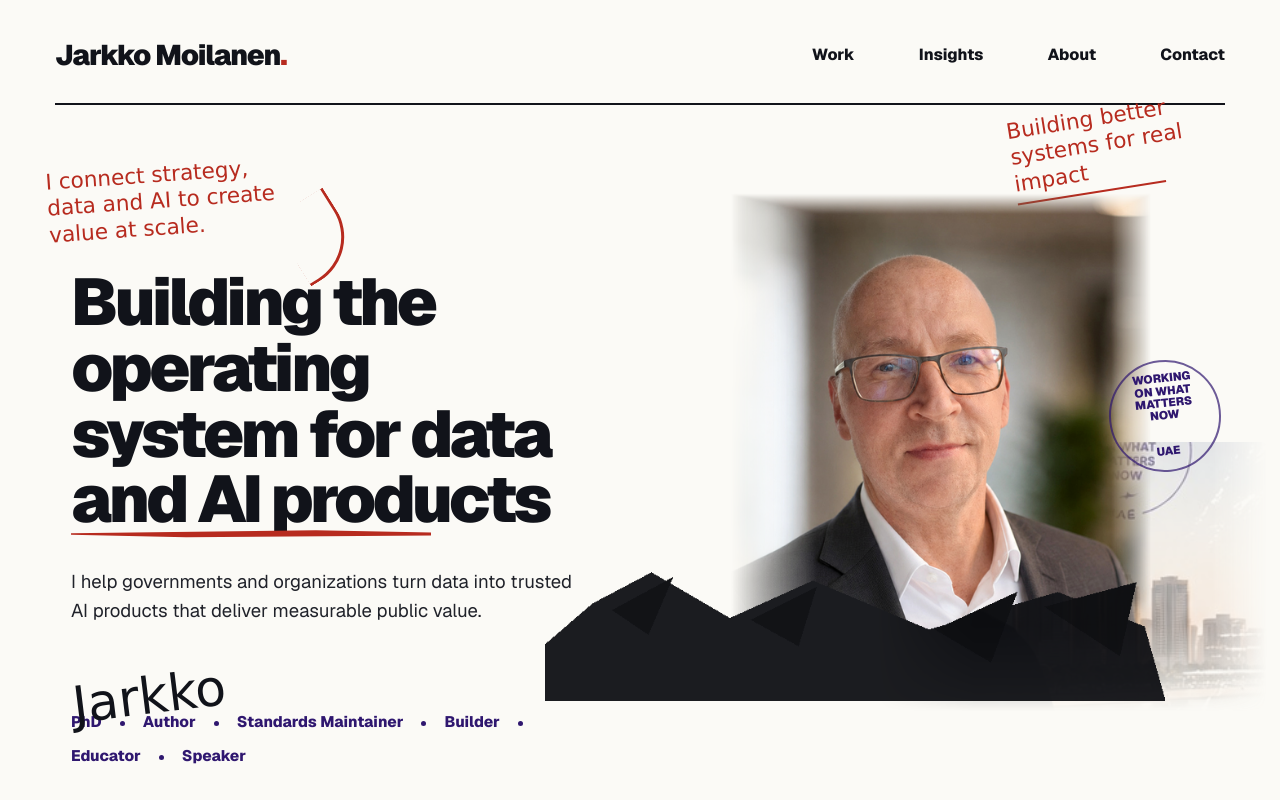
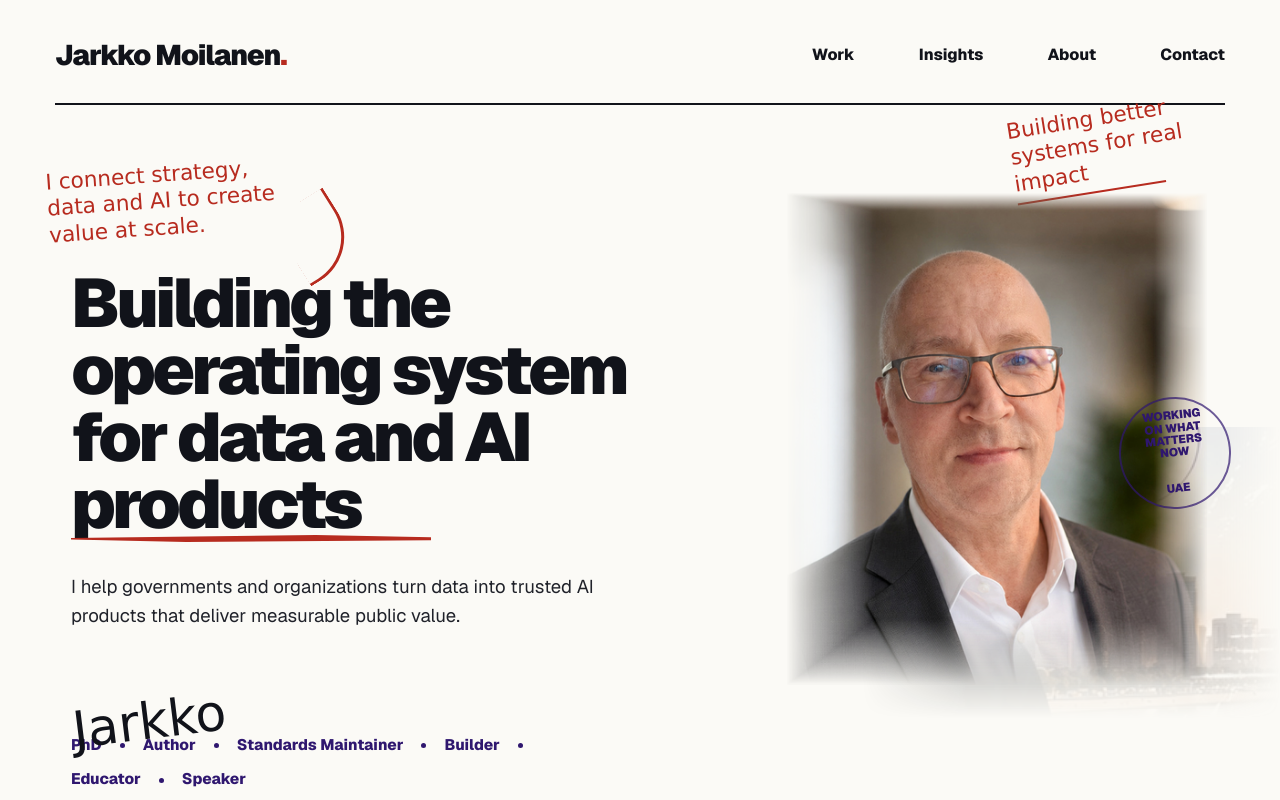
Before and after one commit to kyyberi/jarkko, a Next.js app: page / in a window 1280 px wide. Shown: the top 800 px of the page. Built offline with nearby package versions, Linux system fonts and the light colour scheme.

Commit message:
Simplify hero portrait treatment

```diff
--- a/app/globals.css
+++ b/app/globals.css
@@ -87,26 +87,26 @@ img {
 .hero {
   position: relative;
   display: grid;
-  grid-template-columns: minmax(420px, 0.92fr) minmax(520px, 1.08fr);
-  align-items: center;
+  grid-template-columns: minmax(420px, 0.98fr) minmax(520px, 1.02fr);
+  align-items: start;
   width: min(100% - 110px, 1320px);
-  min-height: 650px;
+  min-height: 720px;
   margin: 0 auto;
 }
 
 .hero-copy {
   position: relative;
   z-index: 3;
-  padding: 72px 0 62px 16px;
+  padding: 72px 0 54px 16px;
 }
 
 .hero h1 {
-  max-width: 585px;
+  max-width: 640px;
   margin: 92px 0 28px;
   color: var(--ink);
-  font-size: clamp(3.35rem, 5.15vw, 5.35rem);
+  font-size: clamp(3.45rem, 5.35vw, 5.65rem);
   font-weight: 920;
-  line-height: 1;
+  line-height: 0.98;
   letter-spacing: -0.052em;
 }
 
@@ -138,7 +138,7 @@ img {
 }
 
 .signature {
-  margin: 18px 0 12px;
+  margin: 42px 0 12px;
   font-size: 3.15rem;
   line-height: 1;
   transform: rotate(-7deg);
@@ -197,7 +197,7 @@ img {
 .hero-art {
   position: relative;
   align-self: stretch;
-  min-height: 650px;
+  min-height: 720px;
 }
 
 .note-right {
@@ -218,12 +218,12 @@ img {
 
 .skyline {
   position: absolute;
-  right: -42px;
-  bottom: 118px;
-  width: 390px;
-  height: 270px;
+  right: -56px;
+  bottom: 126px;
+  width: 420px;
+  height: 292px;
   object-fit: cover;
-  opacity: 0.58;
+  opacity: 0.38;
   filter: saturate(0.92) contrast(0.98);
   -webkit-mask-image:
     linear-gradient(90deg, transparent 0%, #000 25%, #000 86%, transparent 100%),
@@ -237,10 +237,10 @@ img {
 
 .portrait {
   position: absolute;
-  right: 60px;
-  top: 74px;
+  right: 18px;
+  top: 88px;
   z-index: 2;
-  width: min(49vw, 620px);
+  width: min(47vw, 610px);
   max-width: none;
 }
 
@@ -250,8 +250,8 @@ img {
 
 .stamp {
   position: absolute;
-  right: 4px;
-  top: 255px;
+  right: -6px;
+  top: 292px;
   z-index: 4;
   display: grid;
   place-items: center;
--- a/app/page.tsx
+++ b/app/page.tsx
@@ -105,7 +105,7 @@ export default function Home() {
         <div className="hero-art" aria-hidden="true">
           <p className="scribble note-right">Building better systems for real impact</p>
           <img className="skyline" src="/images/hero-skyline.jpg" alt="" />
-          <img className="portrait" src="/images/jarkko-hero-collage.png" alt="" />
+          <img className="portrait" src="/images/jarkko-hero-clean.png" alt="" />
           <div className="stamp">
             <span>Working on what matters now</span>
             <small>UAE</small>
```
Also changed, not shown: public/images/jarkko-hero-clean.png (added), 1 other file (tests, documents, lock files or other folders).
